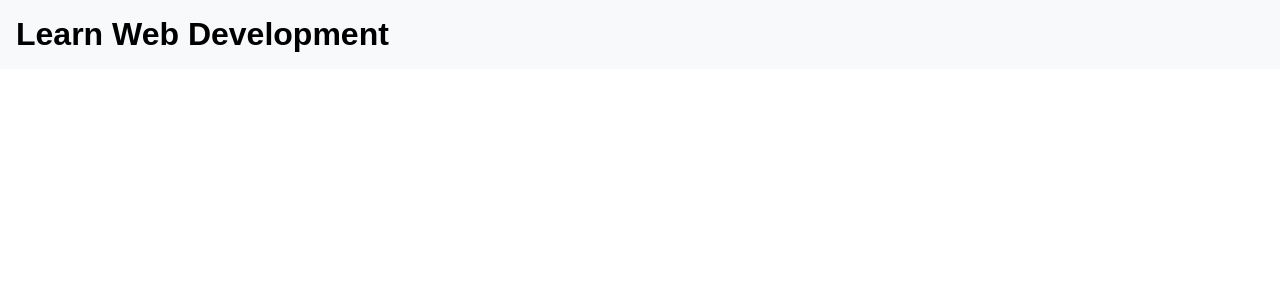
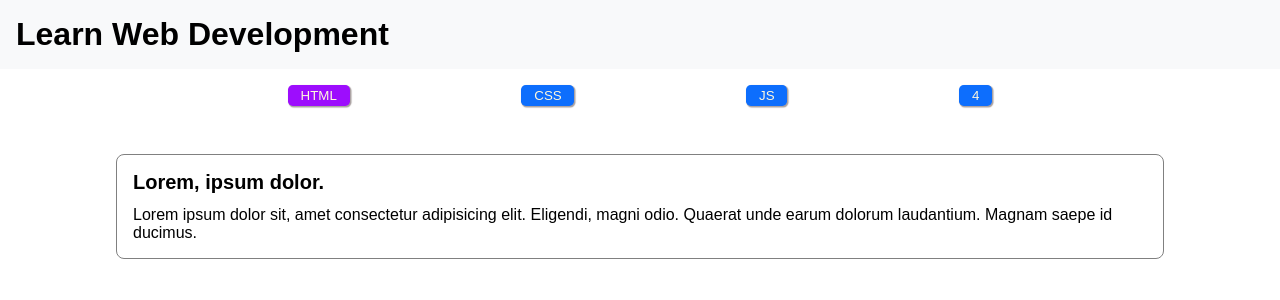
Before and after one commit to MarcoProstamo/react-use-state, a React (Vite) app: page / in a window 1280 px wide. Shown: the top 300 px of the page. Built offline with nearby package versions, Linux system fonts and the light colour scheme.

Commit message:
Add → Static Structure

```diff
--- a/src/assets/components/Main.jsx
+++ b/src/assets/components/Main.jsx
@@ -1,3 +1,24 @@
 export default function Main() {
-  return <main></main>;
+  return (
+    <main>
+      <div className="container">
+        <section className="filtering-tags">
+          <button className="tag active">HTML</button>
+          <button className="tag">CSS</button>
+          <button className="tag">JS</button>
+          <button className="tag">4</button>
+        </section>
+        <section className="card-container">
+          <div className="card">
+            <div className="card-title">Lorem, ipsum dolor.</div>
+            <div>
+              Lorem ipsum dolor sit, amet consectetur adipisicing elit.
+              Eligendi, magni odio. Quaerat unde earum dolorum laudantium.
+              Magnam saepe id ducimus.
+            </div>
+          </div>
+        </section>
+      </div>
+    </main>
+  );
 }
--- a/src/assets/css/index.css
+++ b/src/assets/css/index.css
@@ -9,6 +9,13 @@ body {
   font-family: sans-serif;
 }
 
+/* # Utils */
+.container {
+  max-width: 1080px;
+  margin: 0 auto;
+  padding: 1rem;
+}
+
 /* # Header */
 .page-header {
   background-color: #f8f9fa;
@@ -17,3 +24,59 @@ body {
 .page-header h1 {
   padding: 1rem;
 }
+
+/* # Tag */
+.filtering-tags {
+  display: flex;
+  justify-content: space-evenly;
+  align-items: center;
+}
+
+.tag {
+  background-color: #0d6efd;
+  color: cornsilk;
+
+  border: 0;
+  border-radius: 0.3rem;
+  box-shadow: 1px 1px 1px 0.5px rgb(168, 160, 160);
+
+  padding: 0.2rem 0.8rem;
+
+  cursor: pointer;
+}
+
+.tag:hover {
+  background-color: #0052ce;
+}
+
+.tag.active {
+  background-color: #9d0dfd;
+}
+
+.tag.active:hover {
+  background-color: #7e0acc;
+}
+
+/* # Card */
+.card-container {
+  display: flex;
+  justify-content: center;
+  align-items: center;
+  margin: 3rem 0;
+}
+
+.card {
+  border: 1px solid gray;
+  border-radius: 0.5rem;
+
+  min-height: 100px;
+  min-width: 400px;
+
+  padding: 1rem;
+}
+
+.card > .card-title {
+  font-weight: bold;
+  font-size: 1.25rem;
+  margin-bottom: 0.75rem;
+}
```
